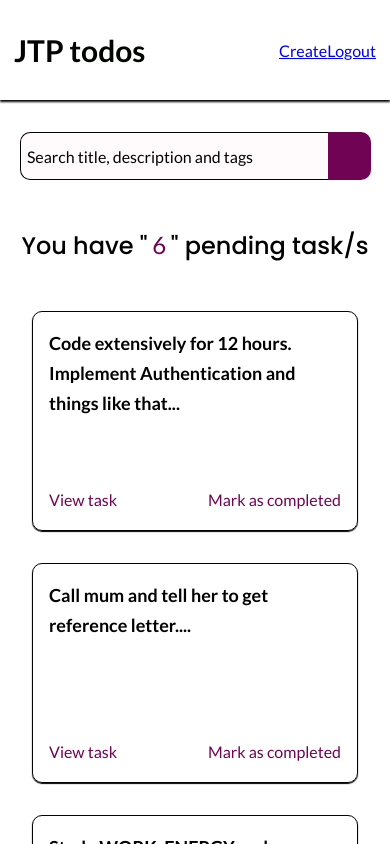
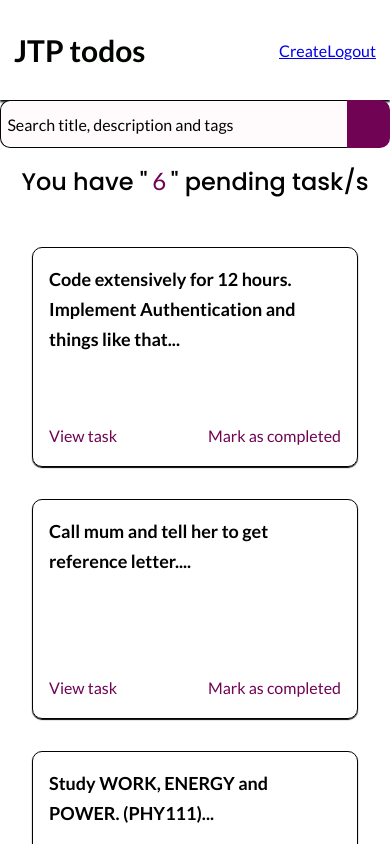
Before and after one commit to joshytheprogrammer/todos-frontend, a Nuxt app: page / in a window 390 px wide. Shown: the top 844 px of the page. Built offline with nearby package versions, Linux system fonts and the light colour scheme; some icons are missing.

Commit message:
mobile friendly nav

```diff
--- a/components/App/Bar.vue
+++ b/components/App/Bar.vue
@@ -31,8 +31,8 @@ export default {
 
 <style lang="scss" scoped>
 .bar {
-  margin: 2rem auto;
-  width: 50%;
+  width: 100%;
+  max-width: 498px;
 
   form {
     width: 100%;
@@ -59,13 +59,5 @@ export default {
 
     }
   }
-
-  @media screen and (max-width: $m-large) {
-    width: 75%;
-  }
-
-  @media screen and (max-width: $medium) {
-    width: 90%;
-  }
 }
 </style>
--- a/components/App/MobileNav.vue
+++ b/components/App/MobileNav.vue
@@ -8,6 +8,7 @@
         <a href="/logout" @click.prevent="logout">Logout</a>
       </div>
     </nav>
+
     <SearchBar />
   </div>
 </template>
@@ -17,9 +18,6 @@ import SearchBar from "../App/Bar.vue"
 export default {
   components: {
     SearchBar
-  },
-  methods: {
-
   },
   methods: {
     async logout() {
@@ -45,22 +43,10 @@ export default {
       @include page-title;
     }
 
-  .actions {
-    display: flex;
-    align-items: center;
-
-    button {
-        @include btn;
-        width: 48px;
-        height: 48px;
-        box-shadow: 0px 1px 1px $dark;
-
-        &:active {
-          box-shadow: none;
-          transform: translateY(1px);
-        }
-      }
-  }
+    .actions {
+      display: flex;
+      align-items: center;
+    }
   }
 
 
--- a/components/App/Nav.vue
+++ b/components/App/Nav.vue
@@ -1,26 +1,19 @@
 <template>
   <div class="nav">
     <NuxtLink to="/" class="logo">JTP todos</NuxtLink>
-
-    <div class="actions">
+    <SearchBar />
+    <div class= "actions">
       <NuxtLink to="/create">Create</NuxtLink>
       <a href="/logout" @click.prevent="logout">Logout</a>
-      <!-- <button @click="open" type="button" title="Create new task"><Icon icon="carbon:new-tab" width="24" height="24" /></button> -->
     </div>
   </div>
 </template>
 
 <script>
-import { mapActions } from "vuex"
-
+import SearchBar from "../App/Bar.vue"
 export default {
   components: {
-
-  },
-  methods: {
-    ...mapActions({
-      open: 'toggleCreateModal'
-    })
+    SearchBar
   },
   methods: {
     async logout() {
```
